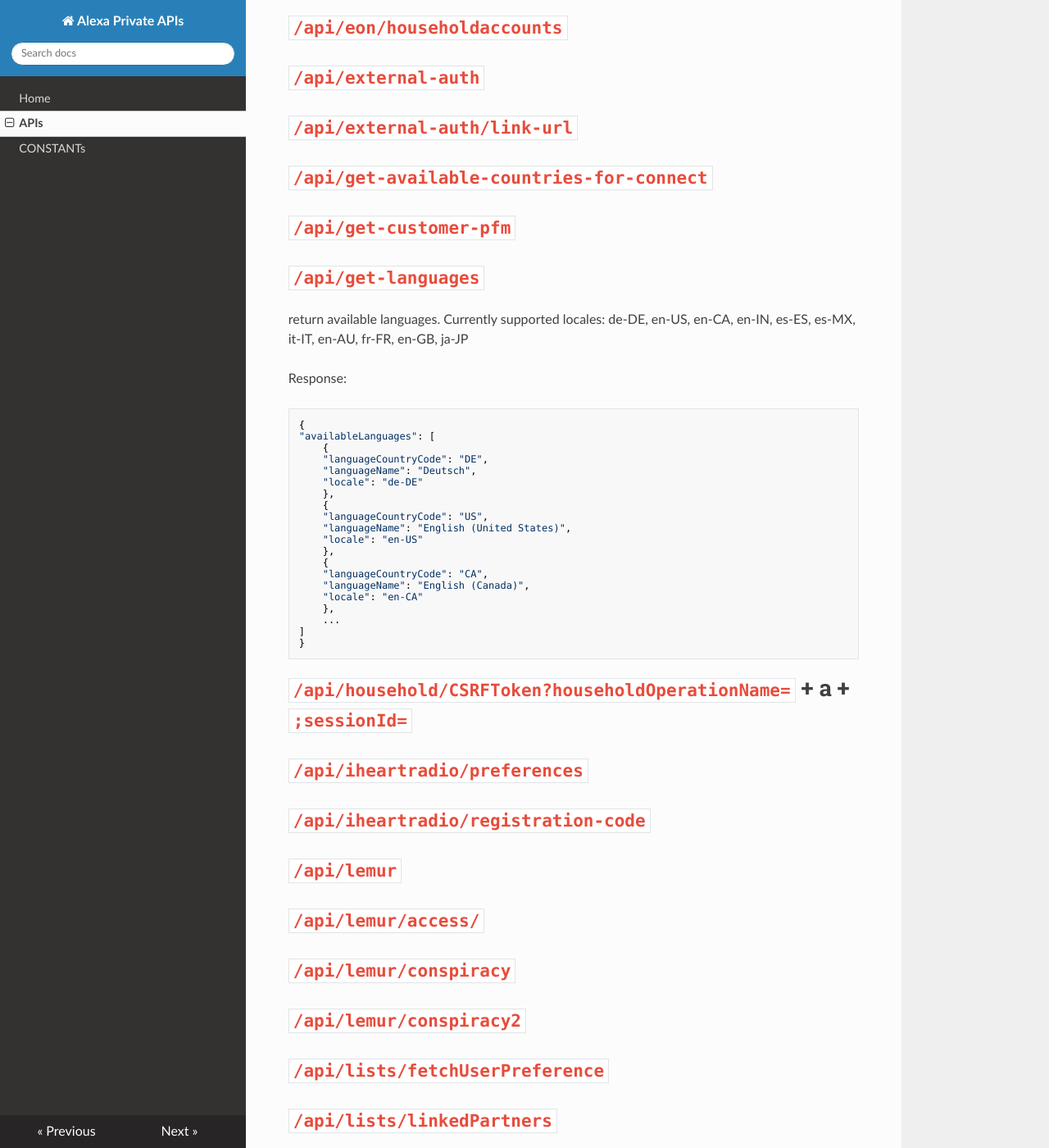
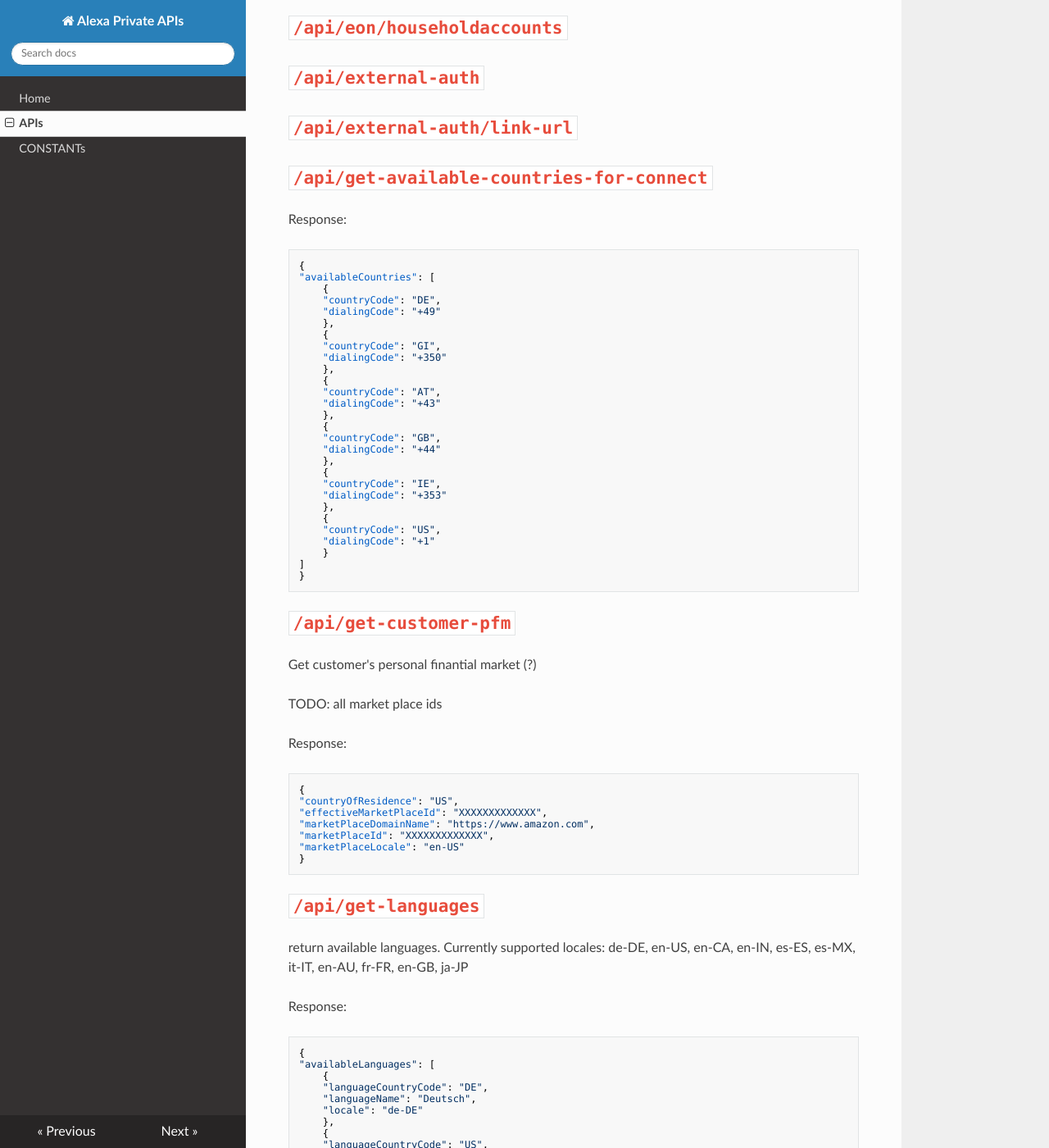
Before and after one commit to yimoucao/alexa-app-apis, an MkDocs documentation site: the page built from docs/apis.md, in a window 1280 px wide and 1400 px high, scrolled down 3864 px. Shown: the whole window at 82% size. Built offline with MkDocs 1.6.1, drawn with Linux system fonts in a browser that asks for light colours; nearby versions of some CDN libraries.

Commit message:
add some juice

```diff
--- a/docs/apis.md
+++ b/docs/apis.md
@@ -206,7 +206,53 @@
 
 # `/api/get-available-countries-for-connect`
 
+Response:
+
+    {
+    "availableCountries": [
+        {
+        "countryCode": "DE",
+        "dialingCode": "+49"
+        },
+        {
+        "countryCode": "GI",
+        "dialingCode": "+350"
+        },
+        {
+        "countryCode": "AT",
+        "dialingCode": "+43"
+        },
+        {
+        "countryCode": "GB",
+        "dialingCode": "+44"
+        },
+        {
+        "countryCode": "IE",
+        "dialingCode": "+353"
+        },
+        {
+        "countryCode": "US",
+        "dialingCode": "+1"
+        }
+    ]
+    }
+
+
 # `/api/get-customer-pfm`
+
+Get customer's personal finantial market (?)
+
+TODO: all market place ids
+
+Response:
+
+    {
+    "countryOfResidence": "US",
+    "effectiveMarketPlaceId": "XXXXXXXXXXXXX",
+    "marketPlaceDomainName": "https://www.amazon.com",
+    "marketPlaceId": "XXXXXXXXXXXXX",
+    "marketPlaceLocale": "en-US"
+    }
 
 # `/api/get-languages`
 
```
